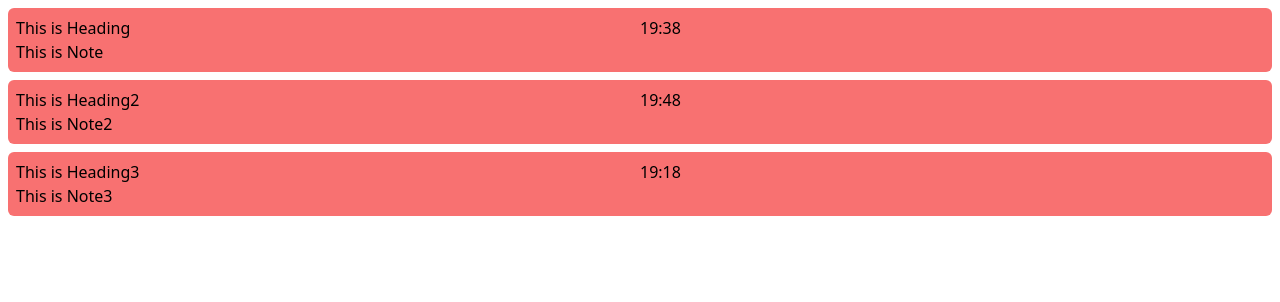
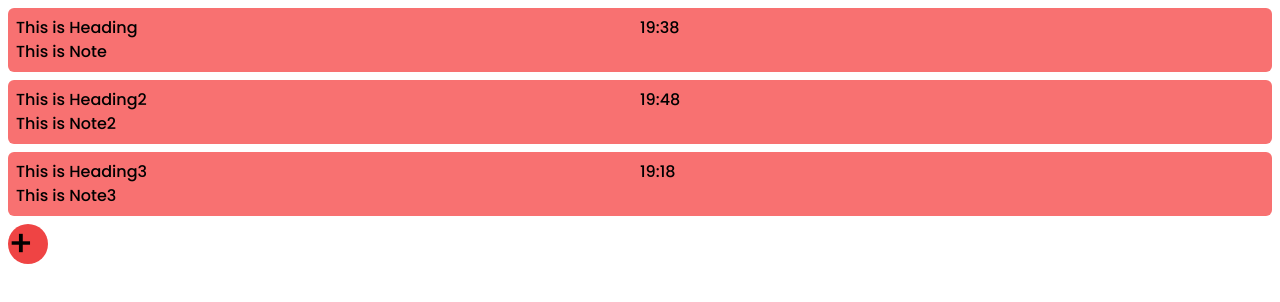
Before and after one commit to arup-basak/NoteX, a React (Create React App) app: page / in a window 1280 px wide. Shown: the top 302 px of the page. Built offline with nearby package versions, Linux system fonts and the light colour scheme.

Commit message:
Added Plus Button and Fonts

```diff
--- a/src/App.tsx
+++ b/src/App.tsx
@@ -1,6 +1,7 @@
 import React from 'react';
 import NoteCard from './components/NoteCard';
 import data from './locals/note-data.json'
+import AddButton from './components/AddButton';
 
 
 function App() {
@@ -13,6 +14,7 @@ function App() {
           time={res.time}
           note={res.note} />);
       })}
+      <AddButton />
     </div>
   );
 }
--- /dev/null
+++ b/src/components/AddButton.jsx
@@ -0,0 +1,16 @@
+import React from 'react'
+
+// const newNote = () => {
+
+// }
+
+const AddButton = () => {
+  return (
+    <div
+      className='m-2 border-indigo-600 bg-red-500  w-[40px] aspect-square rounded-full cursor-pointer select-none hover:scale-[1.03] transition text-4xl'>
+          &#43;
+      </div>
+  )
+}
+
+export default AddButton
--- a/src/index.css
+++ b/src/index.css
@@ -1,3 +1,12 @@
 @tailwind base;
 @tailwind components;
 @tailwind utilities;
+
+@font-face {
+    font-family: medium;
+    src: url('./fonts/Poppins-Medium.ttf');
+}
+
+* {
+    font-family: medium;
+}
--- a/src/index.tsx
+++ b/src/index.tsx
@@ -3,13 +3,15 @@ import ReactDOM from 'react-dom/client';
 import './index.css';
 import App from './App';
 import reportWebVitals from './reportWebVitals';
+import './fonts/Poppins-Medium.ttf'
 
 const root = ReactDOM.createRoot(
   document.getElementById('root') as HTMLElement
 );
+
 root.render(
   <React.StrictMode>
-    <App/>
+    <App />
   </React.StrictMode>
 );
 
```
